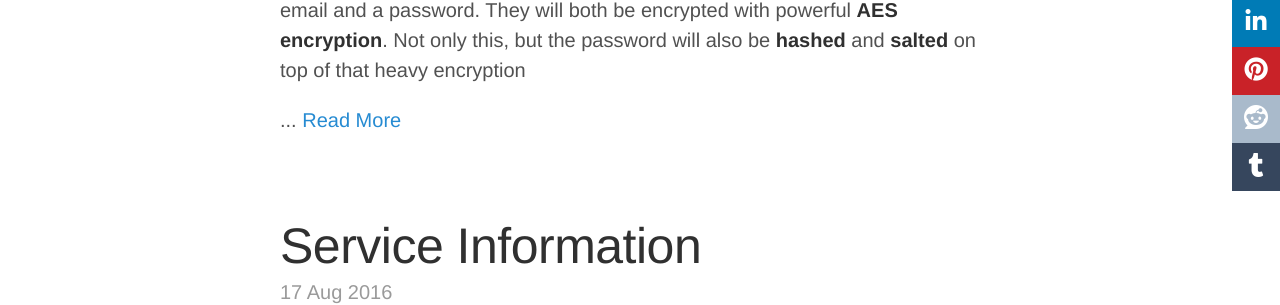
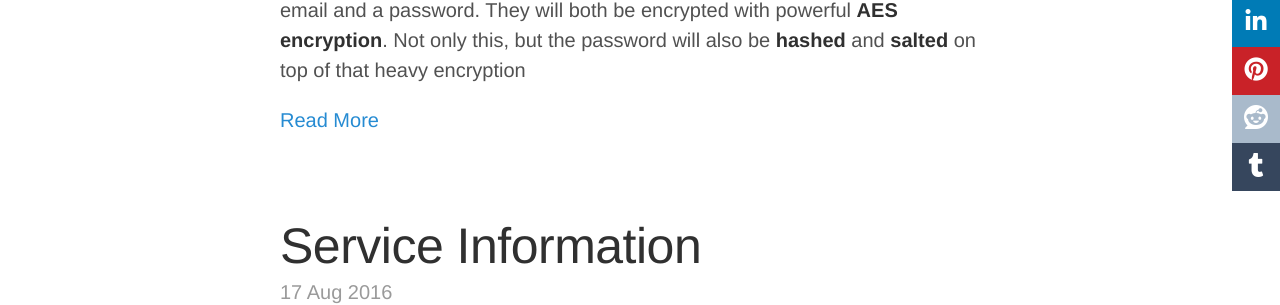
Before and after one commit to PixelZerg/PixelZFameBot, a Jekyll site: the page built from index.html, in a window 1280 px wide. Shown: the part 370-675 px from the top of the page. Built offline with Jekyll 4.4.1, drawn with Linux system fonts in a browser that asks for light colours; nearby versions of some CDN libraries; the list of posts is cut into pages by our own code; comment, search, counter and statistics services are not loaded.

```diff
--- a/index.html
+++ b/index.html
@@ -13,7 +13,7 @@ layout: default
 
     <span class="post-date">{{ post.date | date_to_string }}</span>
 
-      {% if post.description %}<p>{{ post.description | markdownify }}... <a href="{{ site.url }}{{ post.url }}">Read More</a></p>{% else %}{{ post.content }}{% endif %}
+      {% if post.description %}{{ post.description | markdownify }}<a href="{{ site.url }}{{ post.url }}">Read More</a>{% else %}{{ post.content }}{% endif %}
   </div>
   {% endfor %}
 </div>
```
